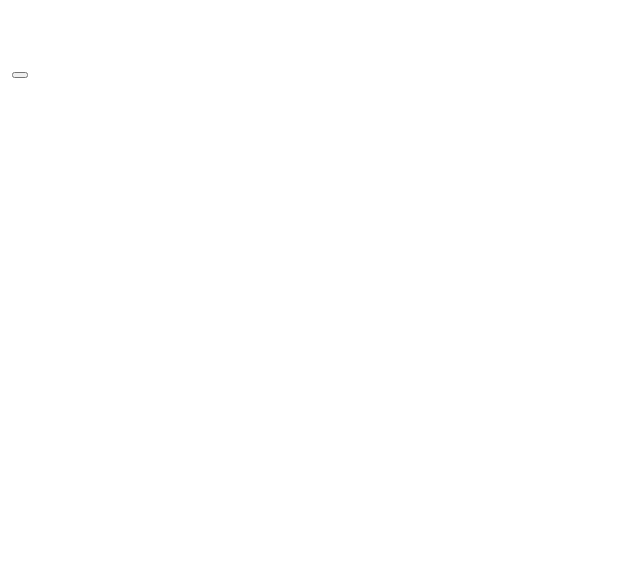
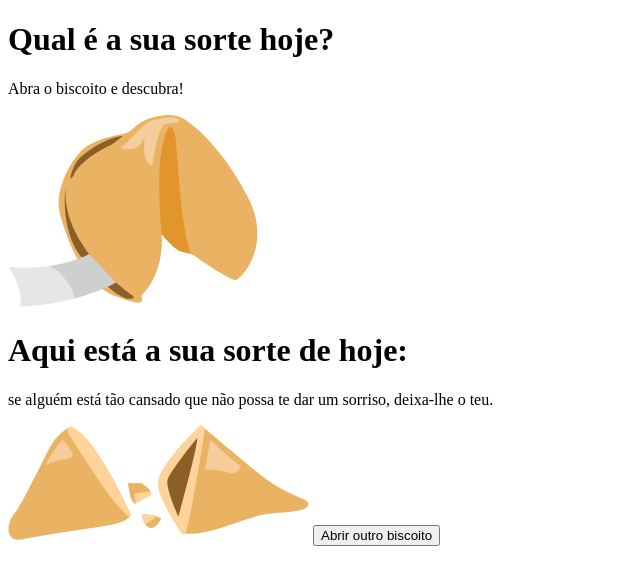
Before and after one commit to josiannefreitas/desafios-explorer, a plain HTML site: page desafio-09/index.html in a window 1280 px wide. Shown: the whole page, without its empty margins (0-640 px from the left). Drawn offline with Linux system fonts and the light colour scheme.

Commit message:
💬 add text and images

```diff
--- a/desafio-09/index.html
+++ b/desafio-09/index.html
@@ -7,22 +7,22 @@
 </head>
 <body>
   <main>
-    <div class="fortune">
-      <h1></h1>
-      <p></p>
+    <div class="cookie">
+      <h1>Qual é a sua sorte hoje?</h1>
+      <p>Abra o biscoito e descubra!</p>
 
-      <img src="" alt="">
+      <img src="./assets/fortune-cookie.svg" alt="Ilustração de biscoito da sorte fechado">
     </div>
 
-    <div class="opened">
-      <h1></h1>
+    <div class="opened hidden">
+      <h1>Aqui está a sua sorte de hoje:</h1>
       <div class="message">
-        <p></p>
+        <p>se alguém está tão cansado que não possa te dar um sorriso, deixa-lhe o teu.</p>
       </div>
 
-      <img src="" alt="">
+      <img src="./assets/opened-cookie.svg" alt="Ilustração de biscoito da sorte aberto">
 
-      <button></button>
+      <button>Abrir outro biscoito</button>
     </div>
   </main>
 </body>
```
